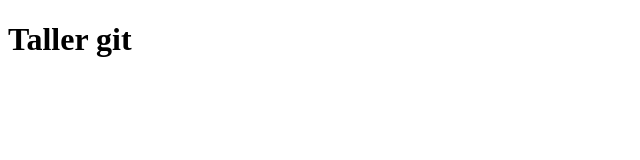
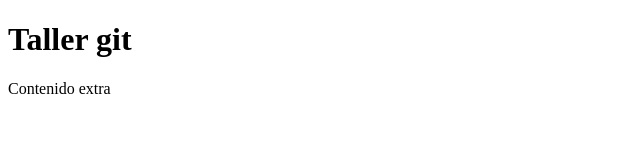
Before and after one commit to edjahevs94/Taller_git, a plain HTML site: page index.html in a window 1280 px wide. Shown: the whole page, without its empty margins (0-640 px from the left). Drawn offline with Linux system fonts and the light colour scheme.

Commit message:
se añadio etiqueta div

```diff
--- a/index.html
+++ b/index.html
@@ -7,5 +7,6 @@
 </head>
 <body>
     <h1>Taller git</h1>
+    <div>Contenido extra</div>
 </body>
 </html>
```
